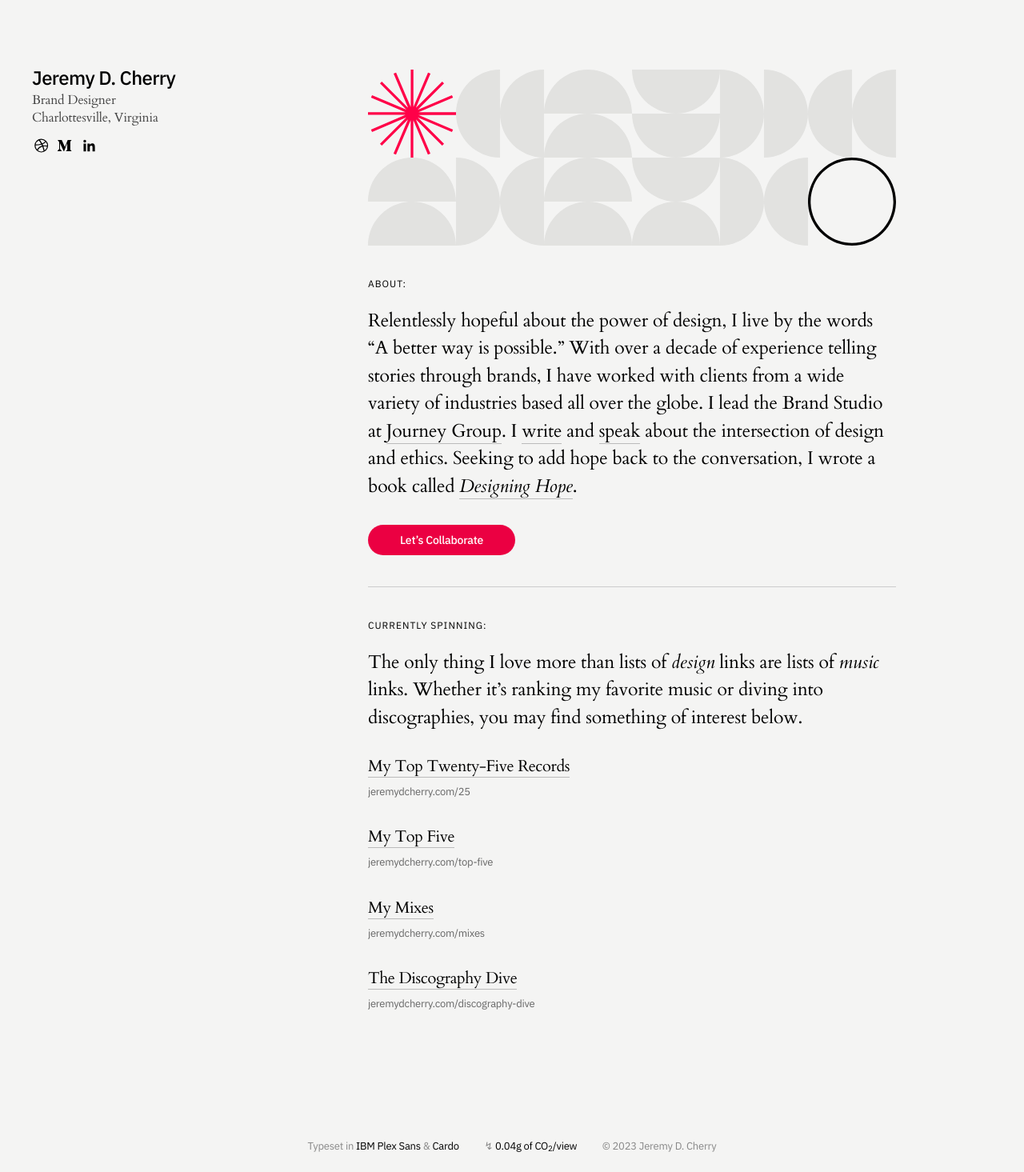
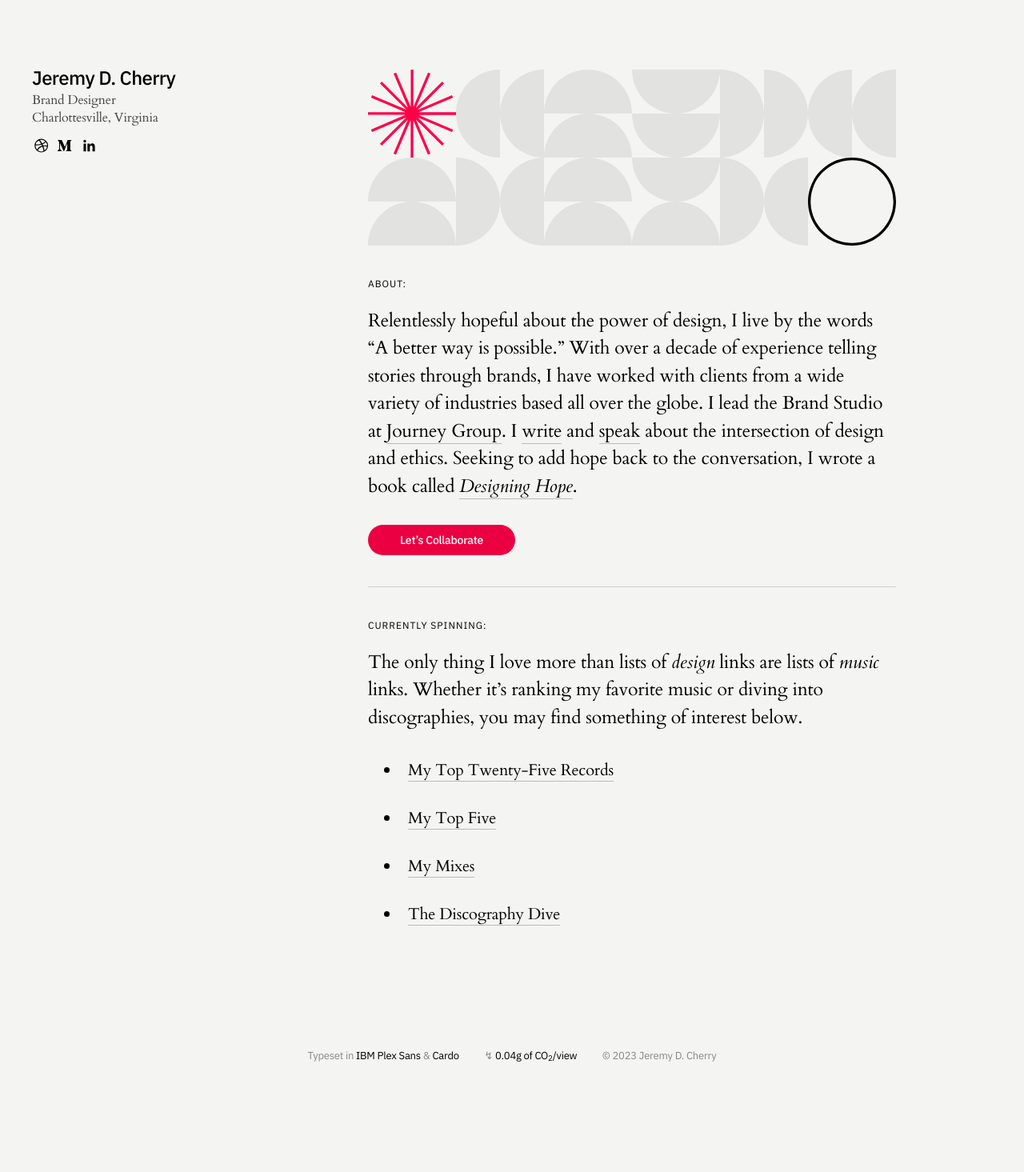
Before and after one commit to jeremydcherry/jeremydcherry.github.io, a Jekyll site: the page built from index.md, in a window 1280 px wide. Shown: the whole page at 80% size. Built offline with Jekyll 4.4.1, drawn with Linux system fonts in a browser that asks for light colours; after the commit the page ends 1352 px from its top, so only the background shows below that.

Commit message:
Simplified Currently Spinning styling

```diff
--- a/index.md
+++ b/index.md
@@ -17,14 +17,10 @@ Relentlessly hopeful about the power of design, I live by the words “A better
 
 The only thing I love more than lists of _design_ links are lists of _music_ links. Whether it’s ranking my favorite music or diving into discographies, you may find something of interest below.
 
-### [My Top Twenty-Five Records](/25)
-###### jeremydcherry.com/25
+- [My Top Twenty-Five Records](/25)
 
-### [My Top Five](/top-five)
-###### jeremydcherry.com/top-five
+- [My Top Five](/top-five)
 
-### [My Mixes](/mixes)
-###### jeremydcherry.com/mixes
+- [My Mixes](/mixes)
 
-### [The Discography Dive](/discography-dive)
-###### jeremydcherry.com/discography-dive
+- [The Discography Dive](/discography-dive)
```
